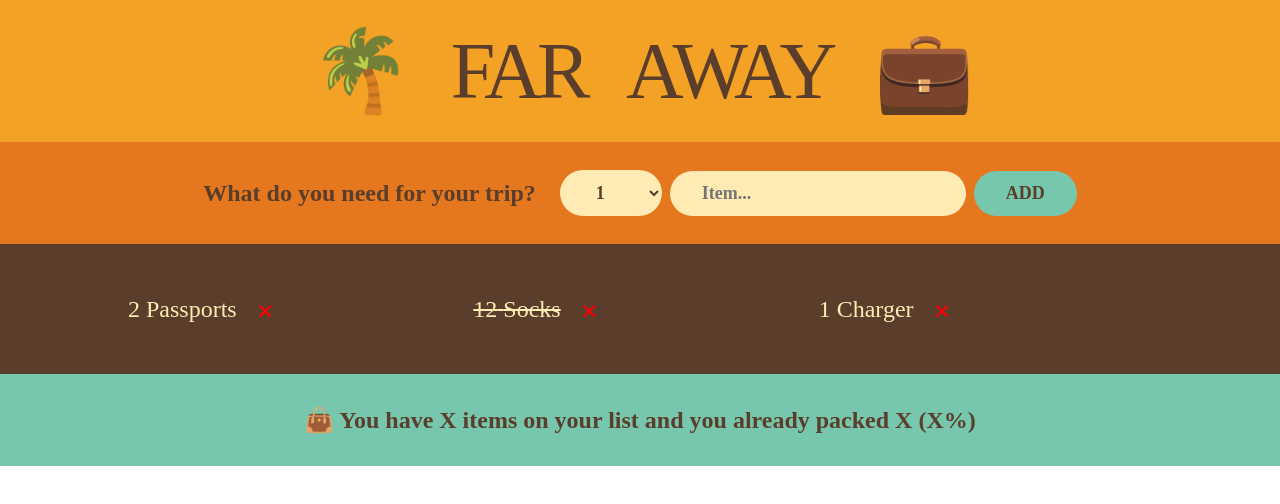
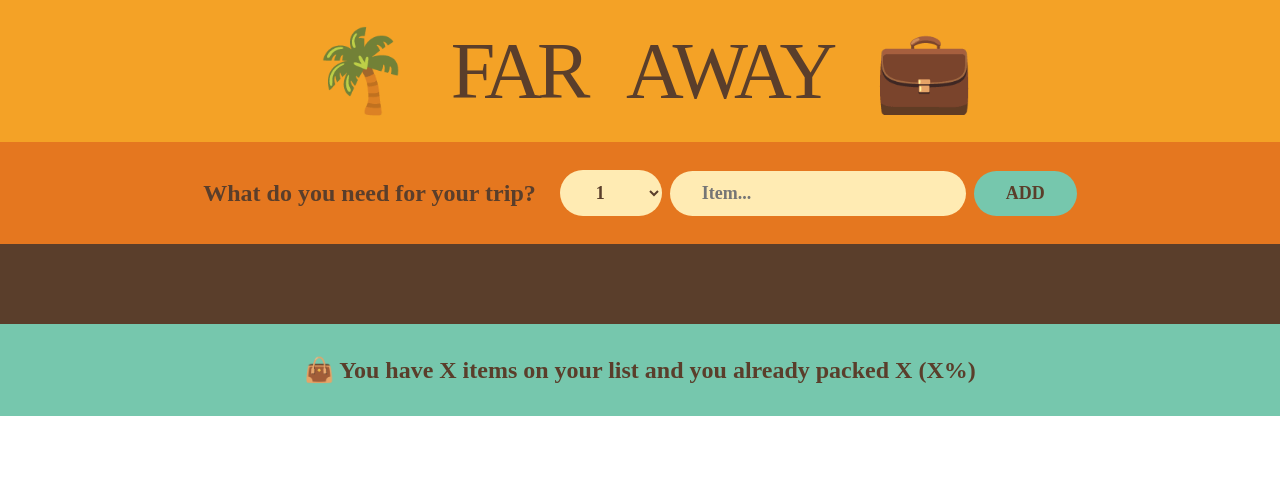
Before and after one commit to IndriesAndrei/react-travel-app, a React (Vite) app: page / in a window 1280 px wide. Shown: the top 504 px of the page. Built offline with nearby package versions, Linux system fonts and the light colour scheme.

Commit message:
Adding items possible now

```diff
--- a/src/App.jsx
+++ b/src/App.jsx
@@ -1,3 +1,4 @@
+import { useState } from 'react'
 import './App.css'
 import Logo from './components/Logo'
 import Form from './components/Form'
@@ -7,11 +8,17 @@
 
 
 function App() {
+  const [items, setItems] = useState([]);
+
+  function handleAddItems(item) {
+    setItems((items) => [...items, item]);
+  }
+
   return (
     <>
       <Logo />
-      <Form />
-      <PackingLIst />
+      <Form onAddItems={handleAddItems} />
+      <PackingLIst items={items} />
       <Stats />
     </>
   )
--- a/src/components/Form.jsx
+++ b/src/components/Form.jsx
@@ -1,6 +1,7 @@
+/* eslint-disable react/prop-types */
 import { useState } from "react";
 
-function Form() {
+function Form({onAddItems}) {
     const [description, setDescription] = useState('');
     const [quantity, setQuantity] = useState(1);
 
@@ -11,6 +12,9 @@
 
         const newItem = {description, quantity, packed: false, id: Date.now()};
         console.log(newItem);
+
+        // add the new item to the list
+        onAddItems(newItem);
 
         setDescription('');
         setQuantity(1);
--- a/src/components/PackingList.jsx
+++ b/src/components/PackingList.jsx
@@ -1,3 +1,4 @@
+/* eslint-disable react/prop-types */
 import Item from "./Item";
 
 const initialItems = [
@@ -6,11 +7,11 @@
     {id: 3, description: 'Charger', quantity: 1, packed: false},
   ]
 
-function PackingLIst() {
+function PackingLIst({items}) {
     return (
         <div className="list">
             <ul>
-                {initialItems.map((item) => <Item item={item} key={item.id} />)}
+                {items.map((item) => <Item item={item} key={item.id} />)}
             </ul>
         </div>
     )
```
